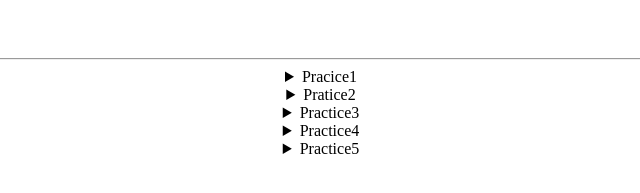
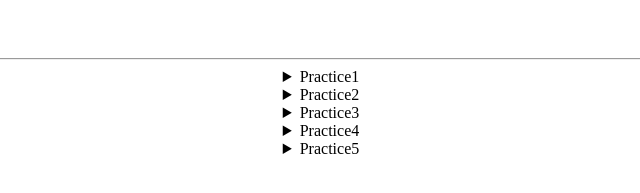
Before and after one commit to yoojeon9/yoojeon9.github.io, a plain HTML site: page index.html in a window 1280 px wide. Shown: the part 127-320 px from the top of the page, 319-959 px from the left. Drawn offline with Linux system fonts and the light colour scheme.

Commit message:
index 수정

```diff
--- a/index.html
+++ b/index.html
@@ -21,7 +21,7 @@
     <h3>2018440004 YoojeonKo</h3>
     <hr>
     <details>
-        <summary style="cursor: pointer; text-align: center;">Pracice1</summary>
+        <summary style="cursor: pointer; text-align: center;">Practice1</summary>
         <p style="cursor: pointer">
             <li><a href="practice1/prac1-01.html" target="_blank">practice1-01</a></li>
             <li><a href="practice1/prac1-02.html" target="_blank">practice1-02</a></li>
@@ -31,7 +31,7 @@
     </details>
 
     <details>
-        <summary style="cursor: pointer; text-align: center;">Pratice2</summary>
+        <summary style="cursor: pointer; text-align: center;">Practice2</summary>
         <p style="cursor: pointer">
             <li><a href="practice2/prac2-01.html" target="_blank">practice2-01</a></li>
             <li><a href="practice2/prac2-02-1.html" target="_blank">practice2-02-1</a></li>
```
